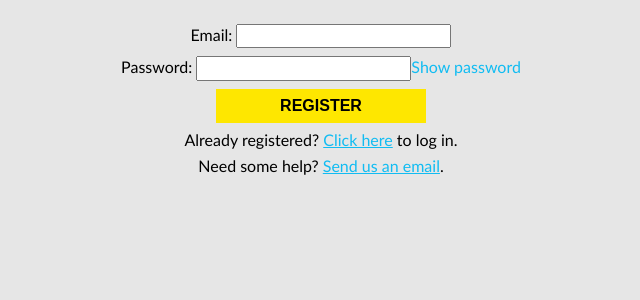
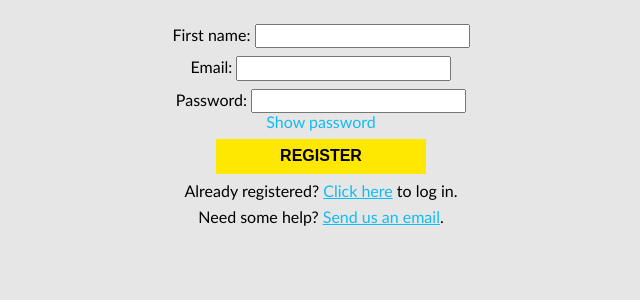
Before and after one commit to jtraub/prolifiko.com, a Django app: page /app/register/ in a window 1280 px wide. Shown: the part 69-369 px from the top of the page, without its empty margins (319-959 px from the left). Run offline with Django 3.2, Linux system fonts and the light colour scheme; style sheets or scripts are compiled from the project's sources; parts of the project's set-up code (start-up, migrations or seed data) failed here and were passed over.

Commit message:
Add first name

```diff
--- a/app/fixtures/users.json
+++ b/app/fixtures/users.json
@@ -7,7 +7,7 @@
             "last_login": "2016-03-24T10:38:53.146Z",
             "is_superuser": true,
             "username": "mbfisher",
-            "first_name": "",
+            "first_name": "Mike",
             "last_name": "",
             "email": "mike@mbfisher.com",
             "is_staff": true,
@@ -25,7 +25,7 @@
             "last_login": "2016-03-25T17:54:38.364Z",
             "is_superuser": true,
             "username": "bec",
-            "first_name": "",
+            "first_name": "Bec",
             "last_name": "",
             "email": "bec@prolifiko.com",
             "is_staff": true,
@@ -43,7 +43,7 @@
             "last_login": "2016-03-25T18:35:34.661Z",
             "is_superuser": true,
             "username": "chris",
-            "first_name": "",
+            "first_name": "Chris",
             "last_name": "",
             "email": "chris@prolifiko.com",
             "is_staff": true,
--- a/app/forms.py
+++ b/app/forms.py
@@ -13,17 +13,19 @@ def validate_unique_email(value):
 
 
 class RegistrationForm(forms.ModelForm):
+    first_name = forms.CharField(label='First name', required=True)
+
     email = forms.EmailField(required=True, validators=[
         validate_email, validate_unique_email])
 
     password = forms.CharField(
-        label="Password",
+        label='Password',
         strip=False,
         widget=forms.PasswordInput)
 
     class Meta:
         model = User
-        fields = ('email', 'password')
+        fields = ('first_name', 'email', 'password',)
 
     def save(self, commit=True):
         user = super().save(commit=False)
--- a/app/static/index.js
+++ b/app/static/index.js
@@ -56,6 +56,9 @@ passwordInputs.forEach(function (password) {
     toggle.style.cursor = 'pointer';
     toggle.innerHTML = 'Show password';
 
+    var wrapper = document.createElement('div');
+    wrapper.appendChild(toggle);
+
     toggle.addEventListener('click', function (event) {
         event.preventDefault();
         return false;
@@ -67,5 +70,5 @@ passwordInputs.forEach(function (password) {
         password.type = passwordShown ? 'text' : 'password';
     });
 
-    password.parentNode.insertBefore(toggle, password.nextSibling);
+    password.parentNode.insertBefore(wrapper, password.nextSibling);
 });
--- a/app/static/styles/_forms.scss
+++ b/app/static/styles/_forms.scss
@@ -19,3 +19,7 @@ textarea {
   border: 1px solid black;
   background: $background;
 }
+
+form li {
+  list-style: none;
+}
--- a/app/templates/emails/base.html
+++ b/app/templates/emails/base.html
@@ -1,3 +1,5 @@
+<p>Hi {{ user.first_name }},</p>
+
 {% block content %}{% endblock %}
 
 <p style="color: gray">If you no longer wish to receive these emails <a href="{{ BASE_URL }}{% url 'app_deactivate' user_id=user.id %}">click here</a> to deactivate your account.</pm>
--- a/app/templates/emails/d1.html
+++ b/app/templates/emails/d1.html
@@ -1,8 +1,6 @@
 {% extends 'emails/base.html' %}
 
 {% block content %}
-<p>Hi</p>
-
 <p>You’ve now started your writing challenge where you promised to write every day for 5 days.</p>
 
 <p>You haven’t tracked your writing for the past 24 hours so this means you’ve now used your first life.</p>
--- a/app/templates/emails/d2.html
+++ b/app/templates/emails/d2.html
@@ -1,8 +1,6 @@
 {% extends 'emails/base.html' %}
 
 {% block content %}
-<p>Hi</p>
-
 <p>You’ve now started your writing challenge where you promised to write every day for 5 days.</p>
 
 <p>You haven’t tracked your writing for another 24 hours so this means you’ve now used your <strong>second life.</strong></p>
--- a/app/templates/emails/d3.html
+++ b/app/templates/emails/d3.html
@@ -1,8 +1,6 @@
 {% extends 'emails/base.html' %}
 
 {% block content %}
-<p>Hi</p>
-
 <p>Thanks so much for signing up to this 5-day writing challenge.</p>
 
 <p>Darn it! You’ve now used both your writing lives so the challenge is over. This is the last email you receive from us.</p>
--- a/app/templates/emails/dr1.html
+++ b/app/templates/emails/dr1.html
@@ -1,8 +1,6 @@
 {% extends 'emails/base.html' %}
 
 {% block content %}
-<p>Hi</p>
-
 <p>Thanks for signing up to this 5-day writing challenge!</p>
 
 <p>We noticed that you haven't got started yet. We know that if you take this 5-day writing challenge – your writing practice can be transformed.</p>
--- a/app/templates/emails/dr2.html
+++ b/app/templates/emails/dr2.html
@@ -1,8 +1,6 @@
 {% extends 'emails/base.html' %}
 
 {% block content %}
-<p>Hi</p>
-
 <p>This 5-day writing challenge is proven to work – if you stick with it.</p>
 
 <p>We’ve designed it to help you become a better, more productive writer – but you need to set a writing goal first. <a href="{{ BASE_URL }}{% url 'app_goals_new' %}">Do it now</a>.</p>
--- a/app/templates/emails/dr3.html
+++ b/app/templates/emails/dr3.html
@@ -1,8 +1,6 @@
 {% extends 'emails/base.html' %}
 
 {% block content %}
-<p>Hi</p>
-
 <p>Thanks for signing up to this 5-day writing challenge.</p>
 
 <p>I noticed that you haven’t replied with your writing goal for the week – <strong>that’s okay now might not have been the right time.</strong></p>
--- a/app/templates/emails/n1_registration.html
+++ b/app/templates/emails/n1_registration.html
@@ -1,8 +1,6 @@
 {% extends 'emails/base.html' %}
 
 {% block content %}
-<p>Hi</p>
-
 <p>Thanks so much for joining our 5-day productivity challenge. It’s going to give your writing the kickstart it deserves – get ready!</p>
 
 <p>We’d love to say hi – <a href="https://youtu.be/FqYtu4jLKT0">here’s our welcome video</a>.</p>
--- a/app/templates/emails/n2_new_goal.html
+++ b/app/templates/emails/n2_new_goal.html
@@ -1,8 +1,6 @@
 {% extends 'emails/base.html' %}
 
 {% block content %}
-<p>Hi</p>
-
 <p>Great news! You’ve set a goal for this 5-day writing challenge and agreed your first step – amazing.</p>
 
 <p>You’re on your way to transforming your writing practice over the next 5 days.</p>
--- a/app/templates/emails/n3_step_1_complete.html
+++ b/app/templates/emails/n3_step_1_complete.html
@@ -1,8 +1,6 @@
 {% extends 'emails/base.html' %}
 
 {% block content %}
-<p>Hi</p>
-
 <p>Congratulations! You’ve completed day one of your 5-day writing challenge!</p>
 
 <p>By completing this first step you’re in the 70% of people who go on to finish the whole challenge. That’s amazing!</p>
--- a/app/templates/emails/n4_step_2_complete.html
+++ b/app/templates/emails/n4_step_2_complete.html
@@ -1,8 +1,6 @@
 {% extends 'emails/base.html' %}
 
 {% block content %}
-<p>Hi</p>
-
 <p>Hurrah! You’ve now completed day two of your 5-day writing challenge!</p>
 
 <p>Now, we’d really like to share with you another secret of writing productivity and that’s to… <strong>go public!</strong></p>
--- a/app/templates/emails/n6_step_4_complete.html
+++ b/app/templates/emails/n6_step_4_complete.html
@@ -1,8 +1,6 @@
 {% extends 'emails/base.html' %}
 
 {% block content %}
-<p>Hi</p>
-
 <p>Wow – you’ve completed day four of your 5-day writing challenge. We’re impressed!</p>
 
 <p>Just one day remains – so close!</p>
--- a/app/templates/emails/n7_goal_complete.html
+++ b/app/templates/emails/n7_goal_complete.html
@@ -1,8 +1,6 @@
 {% extends 'emails/base.html' %}
 
 {% block content %}
-<p>Hello winner</p>
-
 <p>You’ve now completed the last and final day of your 5-day writing challenge and you’ve officially given your writing the kickstart it deserves.</p>
 
 <p>A huge congratulations from us both! We’re pleased as punch.</p>
```
Also changed, not shown: app/tests/test_registration.py (+3 -0 lines), app/tests/test_user_journey.py (+1 -0 lines).
